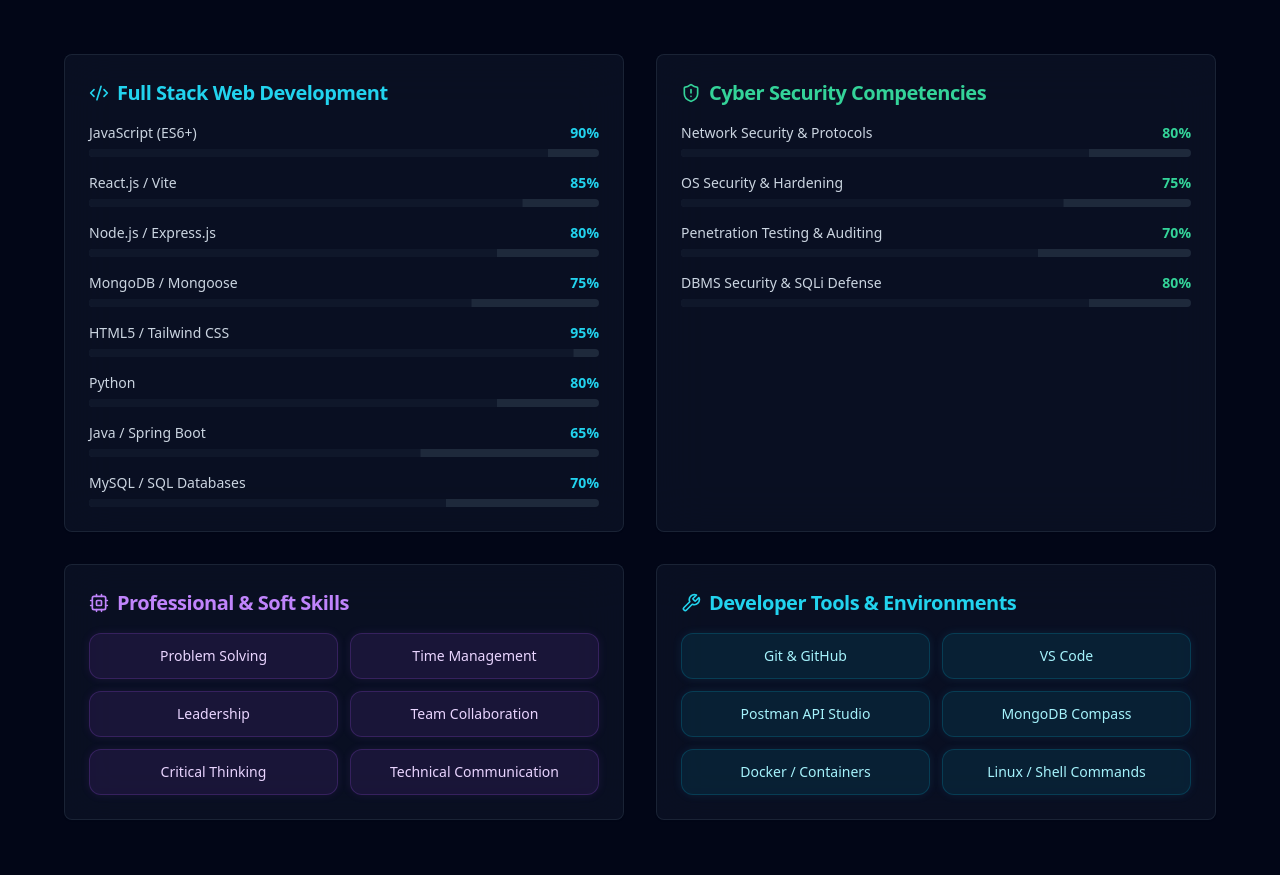
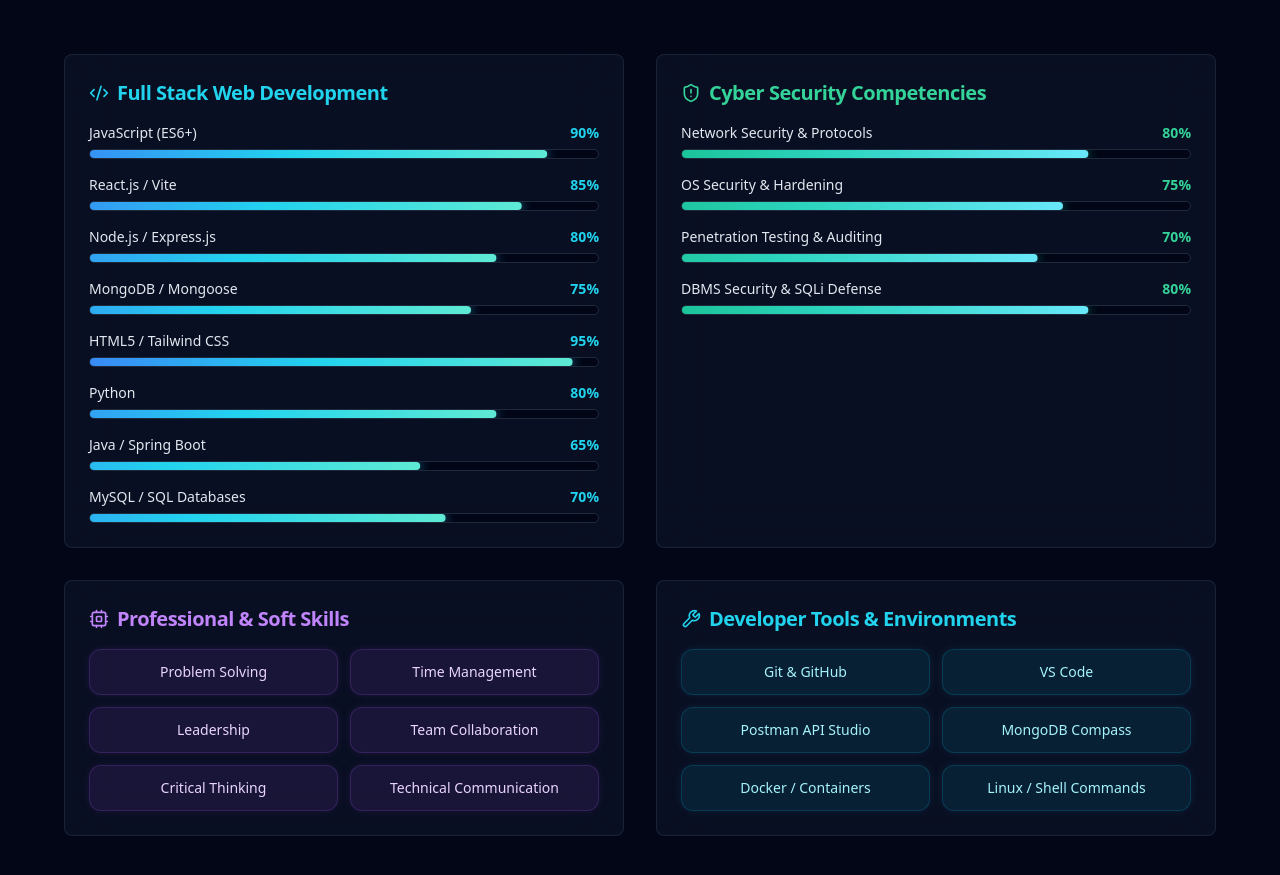
Before and after one commit to HarshKumar5822/Harsh_Kumar_Portfolio, a React (Vite) app: page / in a window 1280 px wide. Shown: the part 1740-2615 px from the top of the page. Built offline with nearby package versions, Linux system fonts and the light colour scheme.

Commit message:
Make skill progress indicator lines vibrant and glowing with gradient fills for high visibility

```diff
--- a/src/components/Skills.tsx
+++ b/src/components/Skills.tsx
@@ -72,10 +72,14 @@ export const Skills = () => {
                 {technicalSkills.map((skill) => (
                   <div key={skill.name}>
                     <div className="flex justify-between mb-1.5 text-sm font-medium">
-                      <span className="text-slate-300">{skill.name}</span>
-                      <span className="text-cyan-400 font-semibold">{skill.level}%</span>
+                      <span className="text-slate-200">{skill.name}</span>
+                      <span className="text-cyan-400 font-bold">{skill.level}%</span>
                     </div>
-                    <Progress value={skill.level} className="h-2 bg-slate-800" />
+                    <Progress
+                      value={skill.level}
+                      className="h-2.5 bg-slate-950/90 border border-slate-800"
+                      indicatorClassName="bg-gradient-to-r from-blue-500 via-cyan-400 to-teal-300 shadow-[0_0_12px_rgba(56,189,248,0.7)]"
+                    />
                   </div>
                 ))}
               </CardContent>
@@ -98,10 +102,14 @@ export const Skills = () => {
                 {cyberSecuritySkills.map((skill) => (
                   <div key={skill.name}>
                     <div className="flex justify-between mb-1.5 text-sm font-medium">
-                      <span className="text-slate-300">{skill.name}</span>
-                      <span className="text-emerald-400 font-semibold">{skill.level}%</span>
+                      <span className="text-slate-200">{skill.name}</span>
+                      <span className="text-emerald-400 font-bold">{skill.level}%</span>
                     </div>
-                    <Progress value={skill.level} className="h-2 bg-slate-800" />
+                    <Progress
+                      value={skill.level}
+                      className="h-2.5 bg-slate-950/90 border border-slate-800"
+                      indicatorClassName="bg-gradient-to-r from-emerald-500 via-teal-400 to-cyan-300 shadow-[0_0_12px_rgba(16,185,129,0.7)]"
+                    />
                   </div>
                 ))}
               </CardContent>
--- a/src/components/ui/progress.tsx
+++ b/src/components/ui/progress.tsx
@@ -3,20 +3,28 @@ import * as ProgressPrimitive from "@radix-ui/react-progress"
 
 import { cn } from "@/lib/utils"
 
+interface ProgressProps
+  extends React.ComponentPropsWithoutRef<typeof ProgressPrimitive.Root> {
+  indicatorClassName?: string
+}
+
 const Progress = React.forwardRef<
   React.ElementRef<typeof ProgressPrimitive.Root>,
-  React.ComponentPropsWithoutRef<typeof ProgressPrimitive.Root>
->(({ className, value, ...props }, ref) => (
+  ProgressProps
+>(({ className, value, indicatorClassName, ...props }, ref) => (
   <ProgressPrimitive.Root
     ref={ref}
     className={cn(
-      "relative h-4 w-full overflow-hidden rounded-full bg-secondary",
+      "relative h-3 w-full overflow-hidden rounded-full bg-slate-950 border border-slate-800/90 shadow-inner",
       className
     )}
     {...props}
   >
     <ProgressPrimitive.Indicator
-      className="h-full w-full flex-1 bg-primary transition-all"
+      className={cn(
+        "h-full w-full flex-1 bg-gradient-to-r from-blue-500 to-cyan-400 shadow-[0_0_12px_rgba(56,189,248,0.6)] transition-all duration-700 rounded-full",
+        indicatorClassName
+      )}
       style={{ transform: `translateX(-${100 - (value || 0)}%)` }}
     />
   </ProgressPrimitive.Root>
```
